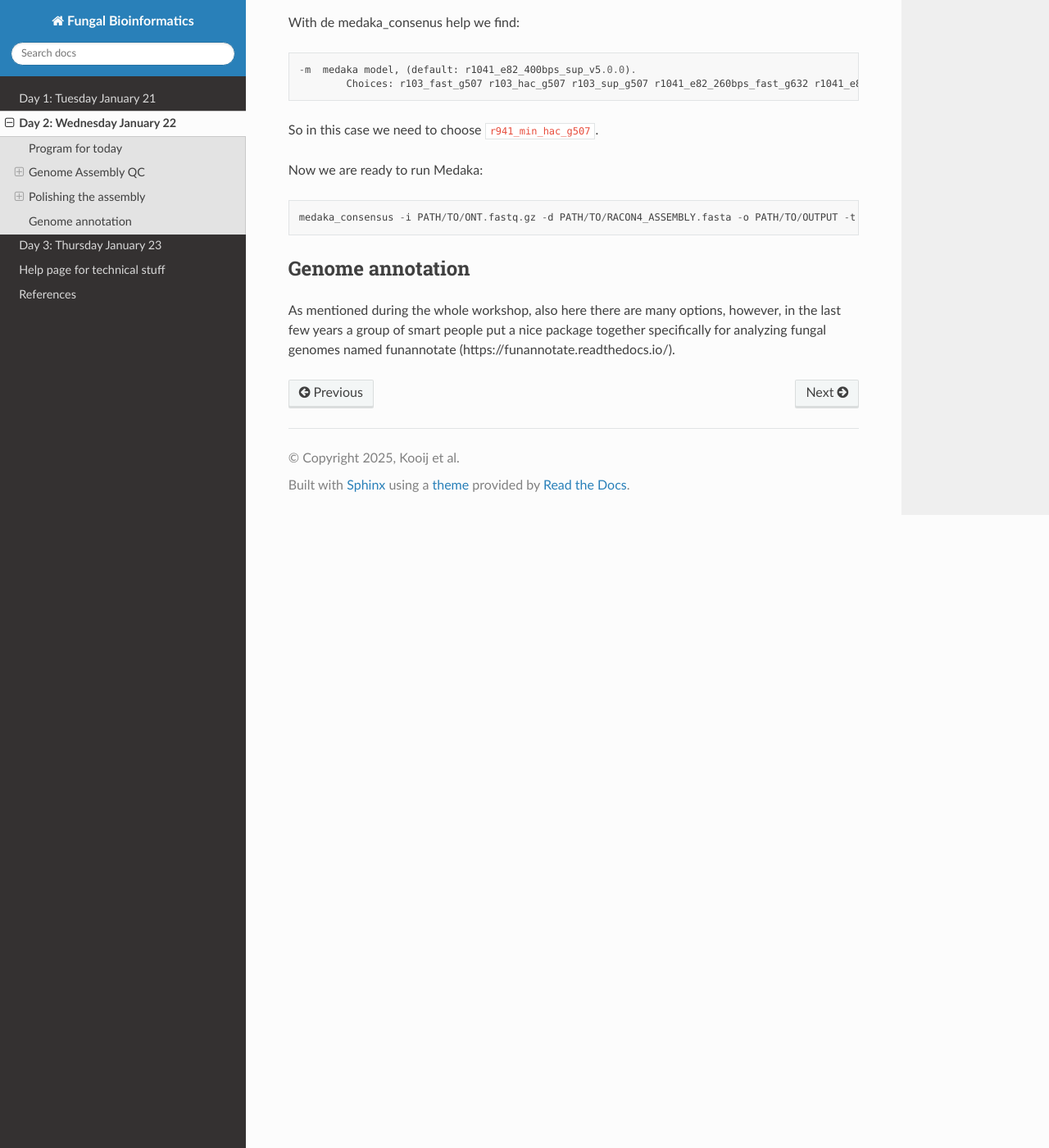
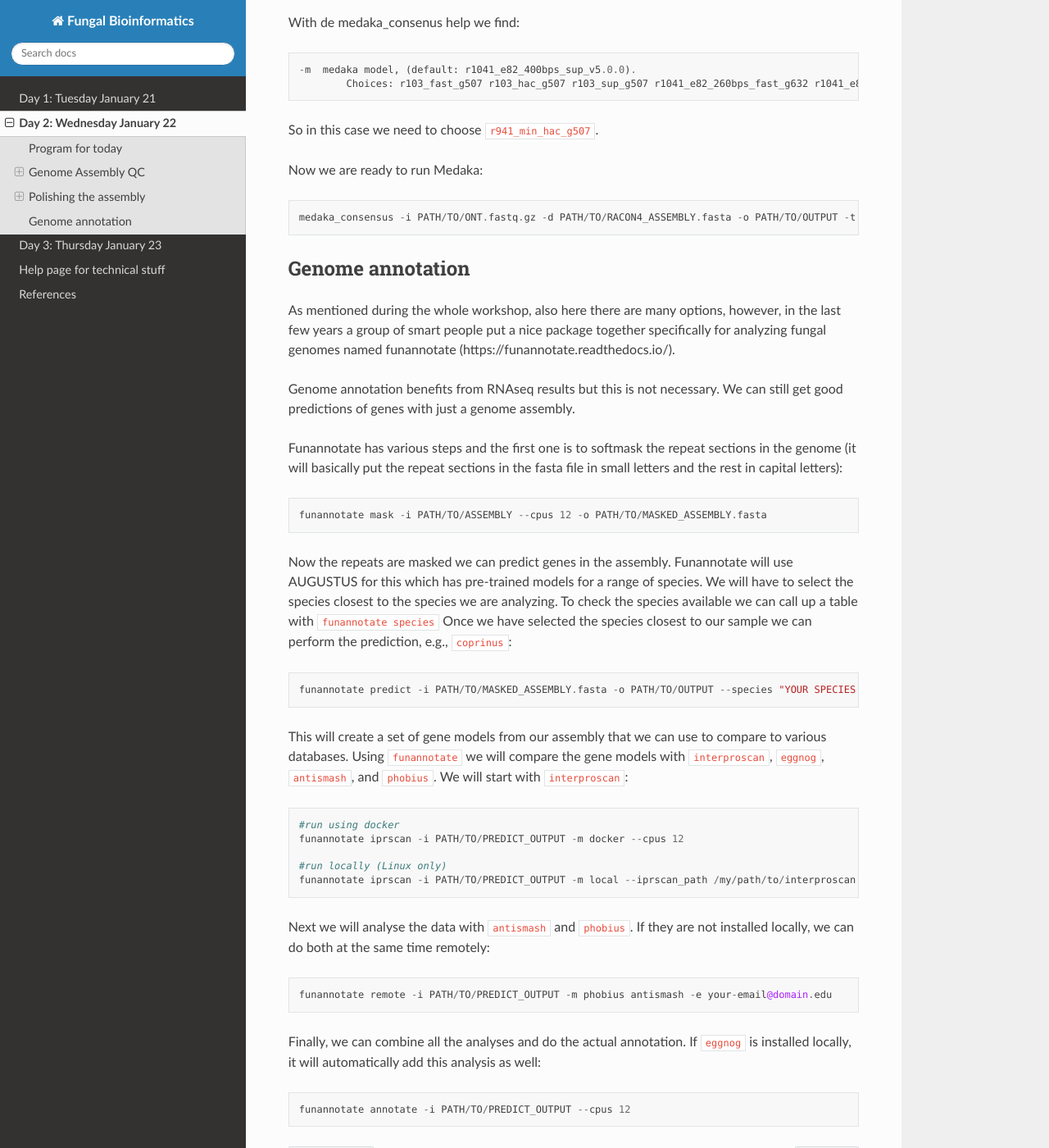
Before and after one commit to pwkooij/fungal_bioinformatics, a Sphinx documentation site: the page built from docs/source/Day2.md, in a window 1280 px wide and 1400 px high, scrolled down 7892 px. Shown: the whole window at 82% size. Built offline with Sphinx 7.4.7 and the Read the Docs theme 3.1.0, drawn with Linux system fonts in a browser that asks for light colours.

Commit message:
Update Day2.md

````diff
--- a/docs/source/Day2.md
+++ b/docs/source/Day2.md
@@ -288,3 +288,35 @@ medaka_consensus -i PATH/TO/ONT.fastq.gz -d PATH/TO/RACON4_ASSEMBLY.fasta -o PAT
 
 ## Genome annotation
 As mentioned during the whole workshop, also here there are many options, however, in the last few years a group of smart people put a nice package together specifically for analyzing fungal genomes named funannotate (https://funannotate.readthedocs.io/).
+
+Genome annotation benefits from RNAseq results but this is not necessary. We can still get good predictions of genes with just a genome assembly.
+
+Funannotate has various steps and the first one is to softmask the repeat sections in the genome (it will basically put the repeat sections in the fasta file in small letters and the rest in capital letters):
+```
+funannotate mask -i PATH/TO/ASSEMBLY --cpus 12 -o PATH/TO/MASKED_ASSEMBLY.fasta
+```
+
+Now the repeats are masked we can predict genes in the assembly. Funannotate will use AUGUSTUS for this which has pre-trained models for a range of species. We will have to select the species closest to the species we are analyzing. To check the species available we can call up a table with `funannotate species`
+Once we have selected the species closest to our sample we can perform the prediction, e.g., `coprinus`:
+```
+funannotate predict -i PATH/TO/MASKED_ASSEMBLY.fasta -o PATH/TO/OUTPUT --species "YOUR SPECIES NAME" --strain OPTIONAL --busco_seed_species coprinus --cpus 12
+```
+
+This will create a set of gene models from our assembly that we can use to compare to various databases. Using `funannotate` we will compare the gene models with `interproscan`, `eggnog`, `antismash`, and `phobius`. We will start with `interproscan`:
+```
+#run using docker
+funannotate iprscan -i PATH/TO/PREDICT_OUTPUT -m docker --cpus 12
+
+#run locally (Linux only)
+funannotate iprscan -i PATH/TO/PREDICT_OUTPUT -m local --iprscan_path /my/path/to/interproscan.sh
+```
+
+Next we will analyse the data with `antismash` and `phobius`. If they are not installed locally, we can do both at the same time remotely:
+```
+funannotate remote -i PATH/TO/PREDICT_OUTPUT -m phobius antismash -e your-email@domain.edu
+```
+
+Finally, we can combine all the analyses and do the actual annotation. If `eggnog` is installed locally, it will automatically add this analysis as well:
+```
+funannotate annotate -i PATH/TO/PREDICT_OUTPUT --cpus 12
+```
````
